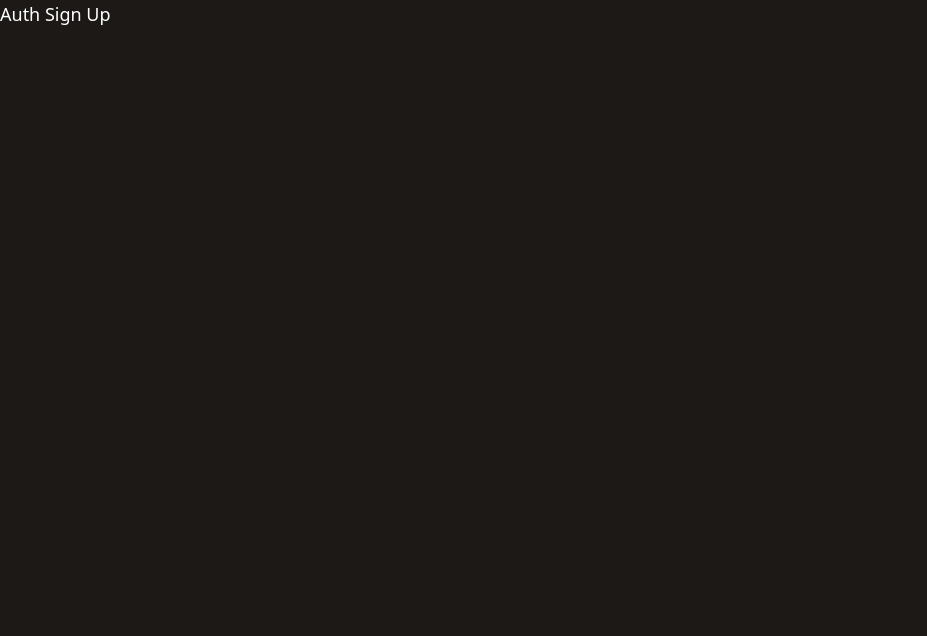
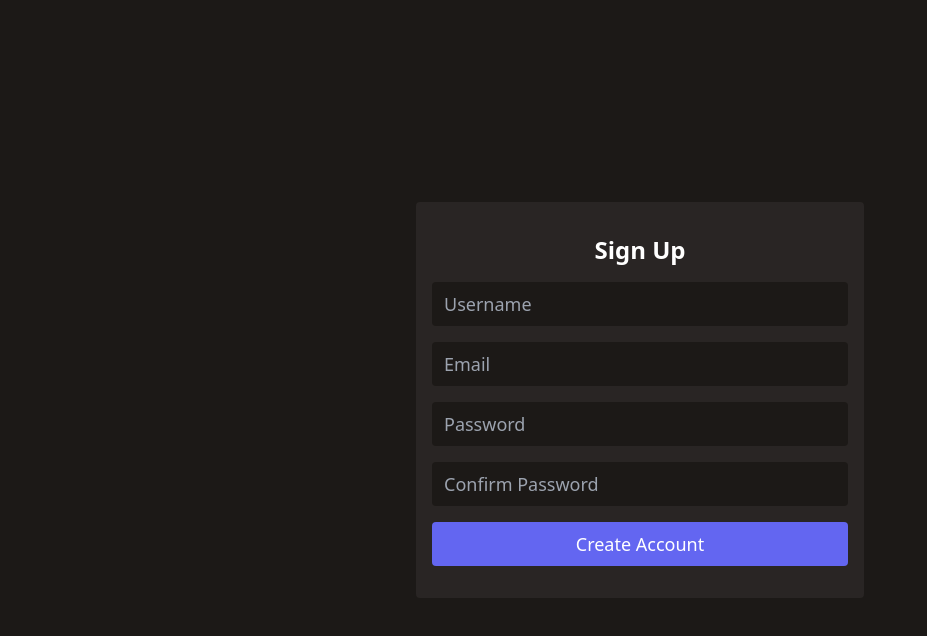
Before and after one commit to iTomasi/Snake_App, a Next.js app in the folder client/: page /auth/sign-up in a window 1280 px wide. Shown: the top 636 px of the page, without its empty margins (0-927 px from the left). Built offline with nearby package versions, Linux system fonts and the light colour scheme.

Commit message:
creating custom button && input && creating sign up && sign in page && singup 30%

```diff
--- a/client/src/components/Button.tsx
+++ b/client/src/components/Button.tsx
@@ -10,7 +10,7 @@ interface IButtonProps {
     href?: string;
 }
 
-const buttonClassName: string = "iw-block iw-px-4 iw-py-2 iw-rounded iw-text-center"
+const buttonClassName: string = "iw-flex iw-items-center iw-justify-center iw-px-4 iw-min-h-[2.7rem] iw-rounded iw-text-center"
 
 const Button = ({ className = "", type = "submit", text, href = "#" }: IButtonProps) => {
     if (type !== "link" && href !== "#") throw new Error(`<Button type="${type}"/> can't use href props if your button is type: ${type}`)
--- /dev/null
+++ b/client/src/components/form/Input.tsx
@@ -0,0 +1,25 @@
+import React from "react";
+
+interface IInputProps {
+    className?: string;
+    type?: "text" | "password";
+    placeholder: string;
+    name: string;
+    value: string;
+    onChange: React.ChangeEventHandler<HTMLInputElement>;
+}
+
+const Input = ({ className = "", type = "text", placeholder, name, value, onChange }: IInputProps) => {
+    return (
+        <input
+            className={`iw-w-full iw-bg-stone-900 iw-px-3 iw-py-2 iw-outline-none iw-rounded focus:iw-outline-violet-500 ${className}`}
+            type={type}
+            placeholder={placeholder}
+            name={name}
+            value={value}
+            onChange={onChange}
+        />
+    )
+}
+
+export default Input;
--- /dev/null
+++ b/client/src/components/modals/CenterContent.tsx
@@ -0,0 +1,15 @@
+import React from "react";
+
+interface ICenterContentProps {
+    children: React.ReactNode;
+}
+
+const CenterContent = ({ children }: ICenterContentProps) => {
+    return (
+        <div className="iw-w-screen iw-h-screen iw-flex iw-justify-center iw-items-center">
+            {children}
+        </div>
+    )
+}
+
+export default CenterContent;
--- a/client/src/pages/auth/sign-in.tsx
+++ b/client/src/pages/auth/sign-in.tsx
@@ -1,8 +1,11 @@
+// Components
+import CenterContent from "components/modals/CenterContent";
+
 const AuthSignIn = () => {
     return (
-        <div>
+        <CenterContent>
             Sign In
-        </div>
+        </CenterContent>
     )
 
 }
--- a/client/src/pages/auth/sign-up.tsx
+++ b/client/src/pages/auth/sign-up.tsx
@@ -1,8 +1,75 @@
+import React, { useState, useEffect } from "react";
+
+// Components
+import CenterContent from "components/modals/CenterContent";
+import Input from "components/form/Input";
+import Button from "components/Button";
+
 const AuthSignUp = () => {
+    const [inputs, setInputs] = useState({
+        username: "",
+        email: "",
+        password: "",
+        confirm_password: ""
+    })
+
+    const handleOnChangeInputs = (e: React.ChangeEvent<HTMLInputElement>) => {
+        const targetName = e.target.name;
+        const targetValue = e.target.value;
+
+        setInputs((prev) => (
+            {
+                ...prev,
+                [targetName]: targetValue
+            }
+        ))
+    }
+
     return (
-        <div>
-            Auth Sign Up
-        </div>
+        <CenterContent>
+            <form className="iw-bg-stone-800 iw-w-full iw-max-w-md iw-px-4 iw-py-8 iw-rounded">
+                <h1 className="iw-text-center iw-font-semibold iw-mb-4 iw-text-2xl">Sign Up</h1>
+
+                <div>
+                    <Input
+                        className="iw-mb-4"
+                        placeholder="Username"
+                        name="username"
+                        value={inputs.username}
+                        onChange={handleOnChangeInputs}
+                    />
+
+                    <Input
+                        className="iw-mb-4"
+                        placeholder="Email"
+                        name="email"
+                        value={inputs.email}
+                        onChange={handleOnChangeInputs}
+                    />
+
+                    <Input
+                        className="iw-mb-4"
+                        placeholder="Password"
+                        name="password"
+                        value={inputs.password}
+                        onChange={handleOnChangeInputs}
+                    />
+
+                    <Input
+                        className="iw-mb-4"
+                        placeholder="Confirm Password"
+                        name="confirm_password"
+                        value={inputs.confirm_password}
+                        onChange={handleOnChangeInputs}
+                    />
+                </div>
+
+                <Button
+                    className="iw-bg-indigo-500 iw-w-full hover:iw-bg-indigo-400"
+                    text="Create Account"
+                />
+            </form>
+        </CenterContent>
     )
 
 }
```
